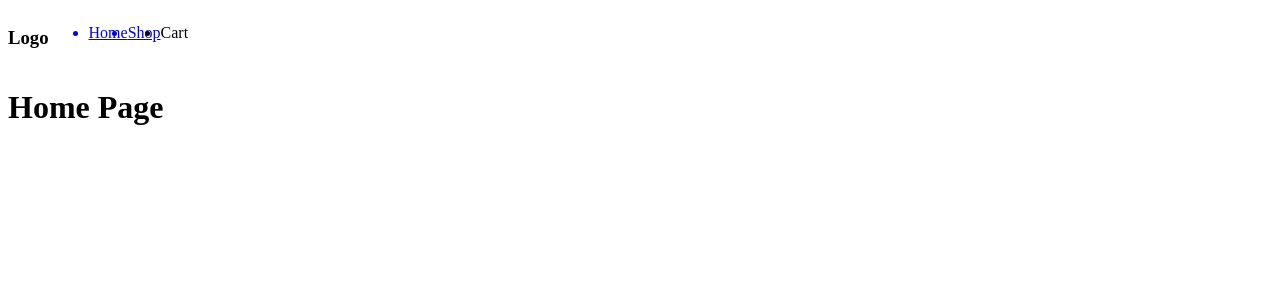
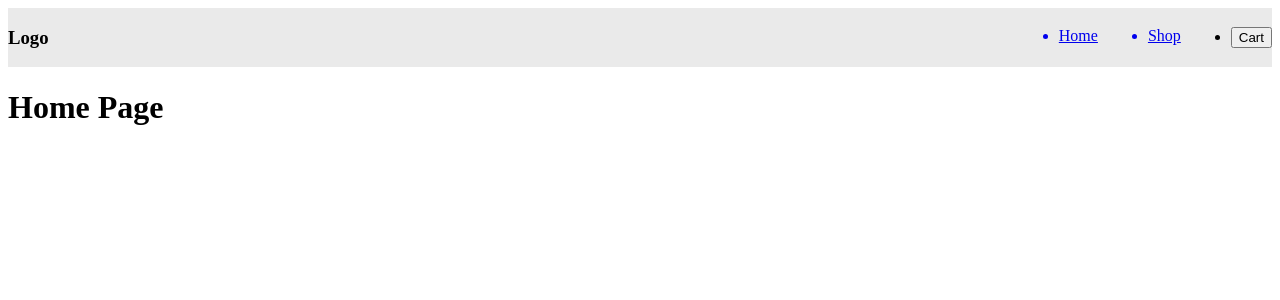
Before and after one commit to pcho101/top-shopping-cart, a React (Create React App) app: page / in a window 1280 px wide. Shown: the top 300 px of the page. Built offline with nearby package versions, Linux system fonts and the light colour scheme.

Commit message:
Add Cart component and basic styling

```diff
--- a/src/App.js
+++ b/src/App.js
@@ -2,11 +2,20 @@ import { BrowserRouter, Routes, Route } from "react-router-dom";
 import Nav from "./components/Nav";
 import Home from "./components/Home";
 import Shop from "./components/Shop";
+import Cart from "./components/Cart";
+import { useState } from "react";
 
 function App() {
+  const [cartActive, setCardActive] = useState(false);
+
+  const toggleCart = () => {
+    setCardActive(!cartActive);
+  }
+
   return (
     <BrowserRouter>
-      <Nav />
+      <Nav clickHandler={toggleCart} />
+      { cartActive ? <Cart clickHandler={toggleCart} /> : null }
       <Routes>
         <Route path="/" element={<Home />} />
         <Route path="/shop" element={<Shop />} />
--- /dev/null
+++ b/src/components/Cart.js
@@ -0,0 +1,21 @@
+const Cart = (props) => {
+  const cartStyle = {
+    height: "100vh",
+    width: "40vw",
+    border: "2px solid black",
+    right: "0",
+    top: "0",
+    position: "fixed",
+    backgroundColor: "#efefef"
+  }
+  const { clickHandler } = props;
+  return (
+    <div style={cartStyle}>
+      <h1>My Items</h1>
+      <button onClick={clickHandler}>X</button>
+      <h2>Continue Browsing</h2>
+    </div>
+  )
+}
+
+export default Cart;
--- a/src/components/Nav.js
+++ b/src/components/Nav.js
@@ -1,17 +1,28 @@
 import { Link } from "react-router-dom";
 
-const Nav = () => {
+const Nav = (props) => {
+  const navStyle = {
+    display: "flex",
+    justifyContent: "space-between",
+    alignItems: "center",
+    backgroundColor: "#eaeaea"
+  }
+  const navItemStyle = {
+    display: "flex",
+    gap: "50px"
+  }
+  const { clickHandler } = props;
   return (
-    <nav style={{ display: "flex" }}>
+    <nav style={navStyle}>
       <h3>Logo</h3>
-      <ul style={{ display: "flex" }}>
+      <ul style={navItemStyle}>
         <Link to="/">
           <li>Home</li>
         </Link>
         <Link to="/shop">
           <li>Shop</li>
         </Link>
-        <li>Cart</li>
+        <li><button onClick={clickHandler}>Cart</button></li>
       </ul>
     </nav>
   )
```
